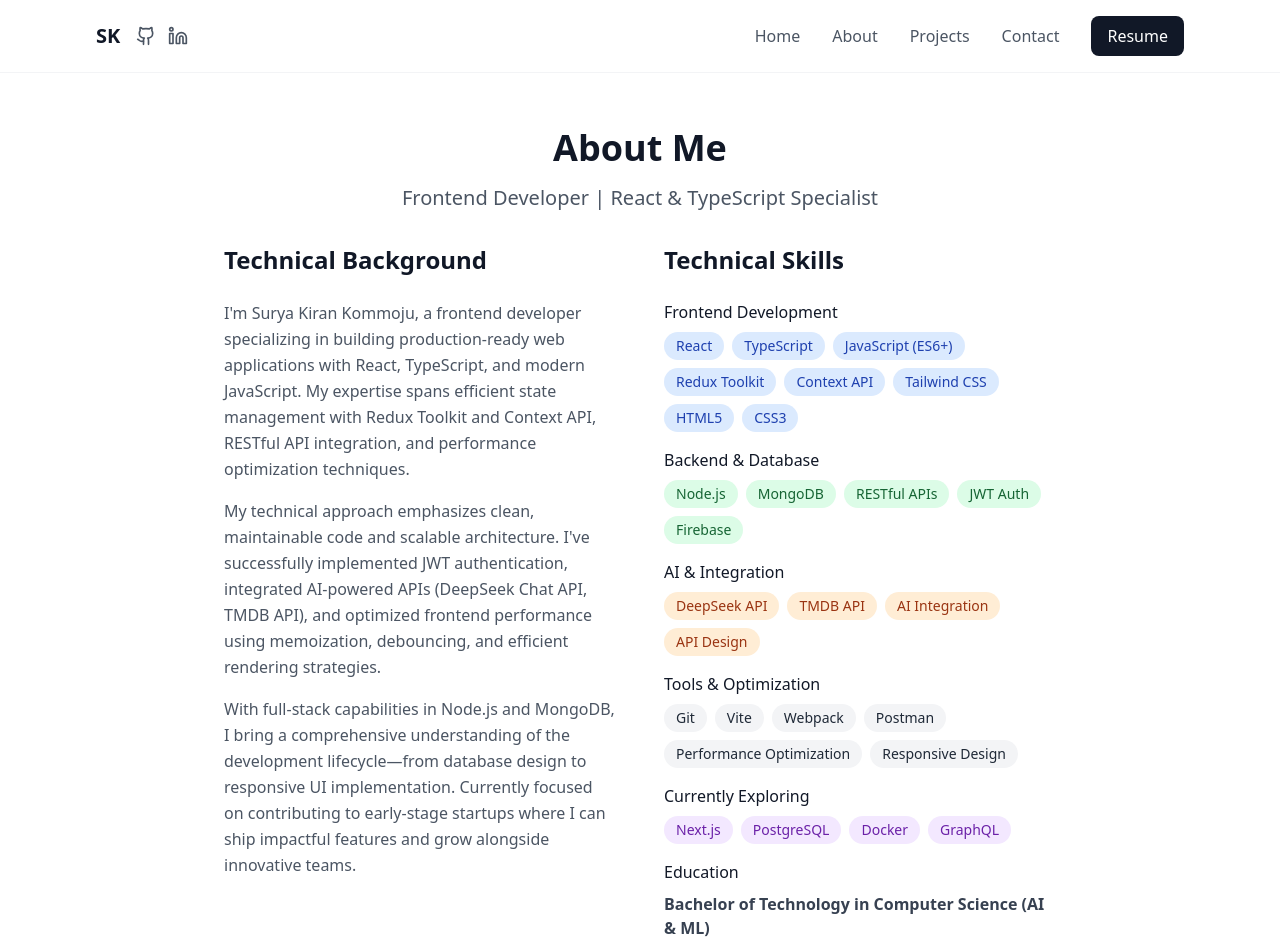
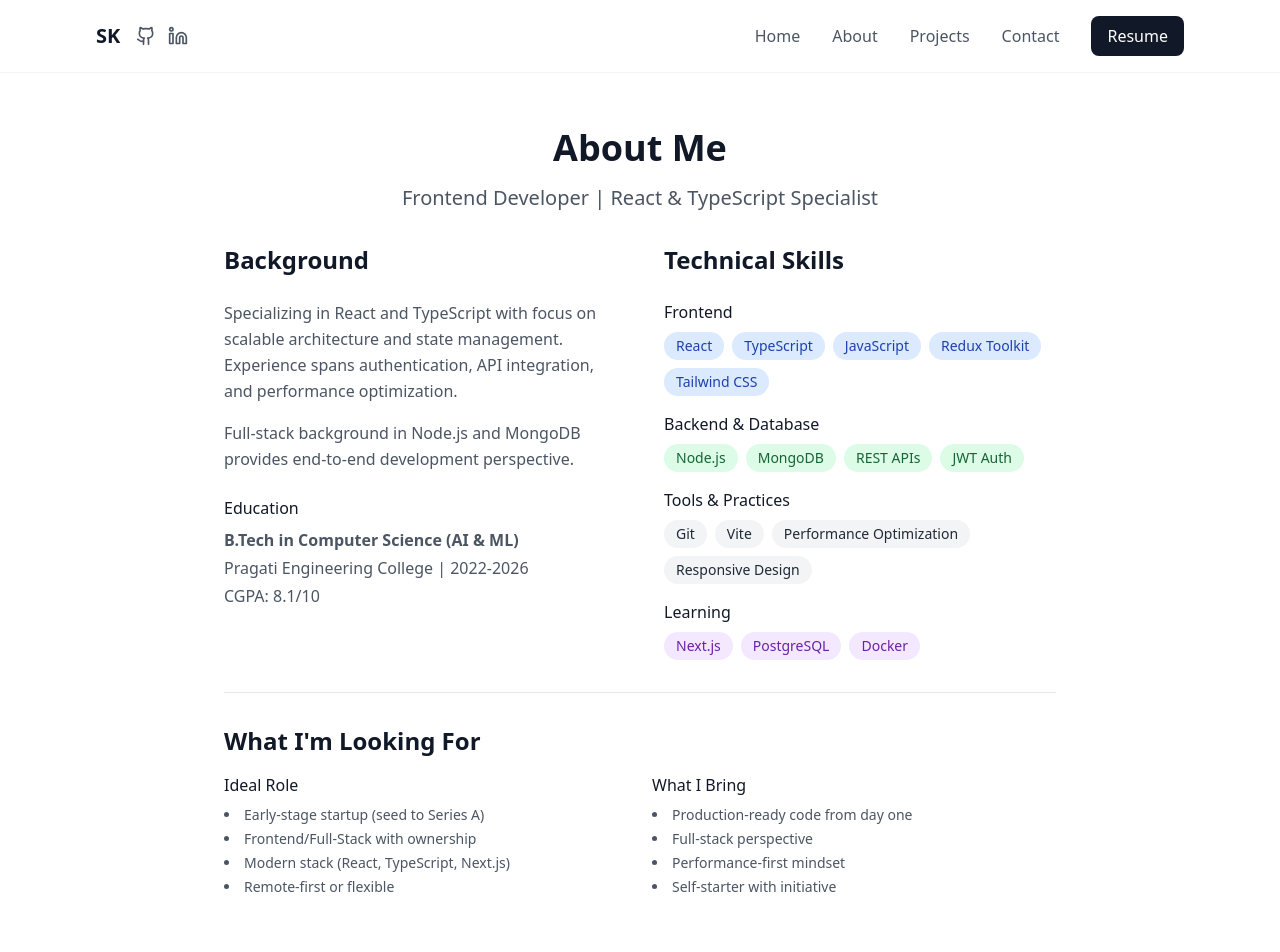
Before and after one commit to suryakiran589/suryakiran589.github.io, a React (Vite) app: page /about in a window 1280 px wide. Shown: the top 952 px of the page. Built offline with nearby package versions, Linux system fonts and the light colour scheme.

Commit message:
updated page content

```diff
--- a/src/components/About.jsx
+++ b/src/components/About.jsx
@@ -16,26 +16,26 @@ const About = () => {
 
             <div className="grid grid-cols-1 md:grid-cols-2 gap-12 items-start">
               <div className="space-y-6">
-                <h2 className="text-2xl font-semibold text-gray-900">Technical Background</h2>
+                <h2 className="text-2xl font-semibold text-gray-900">Background</h2>
                 <div className="space-y-4 text-gray-600 leading-relaxed">
                   <p>
-                    I'm Surya Kiran Kommoju, a frontend developer specializing in building
-                    production-ready web applications with React, TypeScript, and modern JavaScript.
-                    My expertise spans efficient state management with Redux Toolkit and Context API,
-                    RESTful API integration, and performance optimization techniques.
+                    Specializing in React and TypeScript with focus on scalable architecture
+                    and state management. Experience spans authentication, API integration,
+                    and performance optimization.
                   </p>
                   <p>
-                    My technical approach emphasizes clean, maintainable code and scalable
-                    architecture. I've successfully implemented JWT authentication, integrated
-                    AI-powered APIs (DeepSeek Chat API, TMDB API), and optimized frontend
-                    performance using memoization, debouncing, and efficient rendering strategies.
+                    Full-stack background in Node.js and MongoDB provides end-to-end
+                    development perspective.
                   </p>
-                  <p>
-                    With full-stack capabilities in Node.js and MongoDB, I bring a comprehensive
-                    understanding of the development lifecycle—from database design to responsive
-                    UI implementation. Currently focused on contributing to early-stage startups
-                    where I can ship impactful features and grow alongside innovative teams.
-                  </p>
+                </div>
+
+                <div>
+                  <h3 className="font-medium text-gray-900 mb-2">Education</h3>
+                  <div className="space-y-1 text-gray-600">
+                    <p className="font-semibold">B.Tech in Computer Science (AI & ML)</p>
+                    <p>Pragati Engineering College | 2022-2026</p>
+                    <p>CGPA: 8.1/10</p>
+                  </div>
                 </div>
               </div>
 
@@ -43,9 +43,9 @@ const About = () => {
                 <h2 className="text-2xl font-semibold text-gray-900">Technical Skills</h2>
                 <div className="space-y-4">
                   <div>
-                    <h3 className="font-medium text-gray-900 mb-2">Frontend Development</h3>
+                    <h3 className="font-medium text-gray-900 mb-2">Frontend</h3>
                     <div className="flex flex-wrap gap-2">
-                      {['React', 'TypeScript', 'JavaScript (ES6+)', 'Redux Toolkit', 'Context API', 'Tailwind CSS', 'HTML5', 'CSS3'].map((skill) => (
+                      {['React', 'TypeScript', 'JavaScript', 'Redux Toolkit', 'Tailwind CSS'].map((skill) => (
                         <span key={skill} className="bg-blue-100 text-blue-800 px-3 py-1 rounded-full text-sm">
                           {skill}
                         </span>
@@ -56,7 +56,7 @@ const About = () => {
                   <div>
                     <h3 className="font-medium text-gray-900 mb-2">Backend & Database</h3>
                     <div className="flex flex-wrap gap-2">
-                      {['Node.js', 'MongoDB', 'RESTful APIs', 'JWT Auth', 'Firebase'].map((skill) => (
+                      {['Node.js', 'MongoDB', 'REST APIs', 'JWT Auth'].map((skill) => (
                         <span key={skill} className="bg-green-100 text-green-800 px-3 py-1 rounded-full text-sm">
                           {skill}
                         </span>
@@ -65,20 +65,9 @@ const About = () => {
                   </div>
 
                   <div>
-                    <h3 className="font-medium text-gray-900 mb-2">AI & Integration</h3>
+                    <h3 className="font-medium text-gray-900 mb-2">Tools & Practices</h3>
                     <div className="flex flex-wrap gap-2">
-                      {['DeepSeek API', 'TMDB API', 'AI Integration', 'API Design'].map((skill) => (
-                        <span key={skill} className="bg-orange-100 text-orange-800 px-3 py-1 rounded-full text-sm">
-                          {skill}
-                        </span>
-                      ))}
-                    </div>
-                  </div>
-
-                  <div>
-                    <h3 className="font-medium text-gray-900 mb-2">Tools & Optimization</h3>
-                    <div className="flex flex-wrap gap-2">
-                      {['Git', 'Vite', 'Webpack', 'Postman', 'Performance Optimization', 'Responsive Design'].map((skill) => (
+                      {['Git', 'Vite', 'Performance Optimization', 'Responsive Design'].map((skill) => (
                         <span key={skill} className="bg-gray-100 text-gray-800 px-3 py-1 rounded-full text-sm">
                           {skill}
                         </span>
@@ -87,52 +76,38 @@ const About = () => {
                   </div>
 
                   <div>
-                    <h3 className="font-medium text-gray-900 mb-2">Currently Exploring</h3>
+                    <h3 className="font-medium text-gray-900 mb-2">Learning</h3>
                     <div className="flex flex-wrap gap-2">
-                      {['Next.js', 'PostgreSQL', 'Docker', 'GraphQL'].map((skill) => (
+                      {['Next.js', 'PostgreSQL', 'Docker'].map((skill) => (
                         <span key={skill} className="bg-purple-100 text-purple-800 px-3 py-1 rounded-full text-sm">
                           {skill}
                         </span>
                       ))}
                     </div>
                   </div>
-
-
-                  <div>
-                    <h3 className="font-medium text-gray-900 mb-2">Education</h3>
-                    <div className="space-y-2 text-gray-700">
-                      <p className="font-semibold">Bachelor of Technology in Computer Science (AI & ML)</p>
-                      <p>Pragati Engineering College</p>
-                      <p>2022 - 2026 | CGPA: 8.1/10</p>
-                    </div>
-                  </div>
-
                 </div>
               </div>
             </div>
 
-            {/* Additional Section - What I'm Looking For */}
             <div className="mt-12 border-t pt-8">
               <h2 className="text-2xl font-semibold text-gray-900 mb-4">What I'm Looking For</h2>
               <div className="grid grid-cols-1 md:grid-cols-2 gap-6 text-gray-600">
                 <div className="space-y-2">
-                  <h3 className="font-medium text-gray-900">Ideal Opportunity</h3>
+                  <h3 className="font-medium text-gray-900">Ideal Role</h3>
                   <ul className="list-disc list-inside space-y-1 text-sm">
                     <li>Early-stage startup (seed to Series A)</li>
-                    <li>Frontend or Full-Stack role with ownership</li>
-                    <li>Modern tech stack (React, TypeScript, Next.js)</li>
-                    <li>Remote-first or flexible work environment</li>
-                    <li>AI/ML, SaaS, or developer tools space</li>
+                    <li>Frontend/Full-Stack with ownership</li>
+                    <li>Modern stack (React, TypeScript, Next.js)</li>
+                    <li>Remote-first or flexible</li>
                   </ul>
                 </div>
                 <div className="space-y-2">
                   <h3 className="font-medium text-gray-900">What I Bring</h3>
                   <ul className="list-disc list-inside space-y-1 text-sm">
                     <li>Production-ready code from day one</li>
-                    <li>Full-stack perspective on frontend work</li>
-                    <li>AI API integration experience</li>
-                    <li>Performance optimization mindset</li>
-                    <li>Self-starter with strong initiative</li>
+                    <li>Full-stack perspective</li>
+                    <li>Performance-first mindset</li>
+                    <li>Self-starter with initiative</li>
                   </ul>
                 </div>
               </div>
--- a/src/components/Contact.jsx
+++ b/src/components/Contact.jsx
@@ -11,27 +11,21 @@ const Contact = () => {
         <div className="max-w-4xl mx-auto px-4 sm:px-6 lg:px-8 py-12">
           <div className="text-center space-y-4 mb-12">
             <h1 className="text-4xl font-bold text-gray-900">Contact Me</h1>
-            <p className="text-xl text-gray-600">Let's discuss your next project</p>
+            <p className="text-xl text-gray-600">Let's build something great together</p>
           </div>
 
           <div className="grid grid-cols-1 md:grid-cols-2 gap-12">
-            {/* Left Column */}
             <div className="space-y-8">
               <div>
-                <h2 className="text-2xl font-semibold text-gray-900 mb-4">Open to Opportunities</h2>
-                <p className="text-gray-600 leading-relaxed mb-4">
-                  I'm Surya Kiran Kommoju, actively seeking frontend or full-stack roles at
-                  early-stage startups. If you're building something impactful with React,
-                  TypeScript, or AI-integrated applications, I'd love to connect.
-                </p>
+                <h2 className="text-2xl font-semibold text-gray-900 mb-4">Let's Connect</h2>
                 <p className="text-gray-600 leading-relaxed">
-                  Available for remote positions with flexible hours. Ready to contribute
-                  production-ready code and ship features that matter.
+                  Open to frontend or full-stack roles at early-stage startups building
+                  with modern tech stacks.
                 </p>
               </div>
 
               <div className="space-y-3">
-                <h3 className="text-lg font-semibold text-gray-900 mb-3">Reach Out</h3>
+                <h3 className="text-lg font-semibold text-gray-900 mb-3">Get In Touch</h3>
 
                 <a
                   href="mailto:kommojusurya61@gmail.com"
@@ -78,7 +72,6 @@ const Contact = () => {
               </div>
             </div>
 
-            {/* Right Column - Info Cards */}
             <div className="space-y-6">
               <div className="bg-blue-50 border border-blue-200 rounded-lg p-6">
                 <h3 className="text-lg font-semibold text-gray-900 mb-4">Quick Info</h3>
@@ -87,7 +80,7 @@ const Contact = () => {
                     <MapPin size={20} className="text-blue-600 mt-1 flex-shrink-0" />
                     <div>
                       <div className="font-medium text-gray-900">Location</div>
-                      <div className="text-sm text-gray-600">Anakapalle, AP, India </div>
+                      <div className="text-sm text-gray-600">Anakapalle, AP, India</div>
                     </div>
                   </div>
 
@@ -95,51 +88,43 @@ const Contact = () => {
                     <Calendar size={20} className="text-blue-600 mt-1 flex-shrink-0" />
                     <div>
                       <div className="font-medium text-gray-900">Availability</div>
-                      <div className="text-sm text-gray-600">Immediate start • Flexible hours</div>
+                      <div className="text-sm text-gray-600">Immediate • Flexible hours</div>
                     </div>
                   </div>
                 </div>
               </div>
 
               <div className="bg-gray-50 rounded-lg p-6">
-                <h3 className="text-lg font-semibold text-gray-900 mb-4">What I'm Looking For</h3>
+                <h3 className="text-lg font-semibold text-gray-900 mb-4">Seeking</h3>
                 <ul className="space-y-2 text-sm text-gray-600">
                   <li className="flex items-start">
                     <span className="text-blue-600 mr-2">•</span>
-                    <span>Frontend/Full-Stack roles at startups</span>
+                    <span>Frontend/Full-Stack at startups</span>
                   </li>
                   <li className="flex items-start">
                     <span className="text-blue-600 mr-2">•</span>
-                    <span>Remote-first or flexible work environment</span>
+                    <span>Remote-first environment</span>
                   </li>
                   <li className="flex items-start">
                     <span className="text-blue-600 mr-2">•</span>
-                    <span>Modern tech stack (React, TypeScript, Next.js)</span>
+                    <span>Modern stack (React, TypeScript)</span>
                   </li>
                   <li className="flex items-start">
                     <span className="text-blue-600 mr-2">•</span>
-                    <span>AI/ML, SaaS, or developer tools space</span>
-                  </li>
-                  <li className="flex items-start">
-                    <span className="text-blue-600 mr-2">•</span>
-                    <span>High-ownership, fast-paced teams</span>
+                    <span>High-ownership teams</span>
                   </li>
                 </ul>
               </div>
-
-
             </div>
           </div>
 
-          {/* Bottom CTA */}
           <div className="mt-12 text-center bg-gradient-to-r from-blue-50 to-indigo-50 rounded-lg p-8 border border-blue-100">
-            <h3 className="text-2xl font-semibold text-gray-900 mb-3">Ready to Work Together?</h3>
+            <h3 className="text-2xl font-semibold text-gray-900 mb-3">Let's Talk</h3>
             <p className="text-gray-600 mb-6 max-w-2xl mx-auto">
-              Whether you're hiring for a role, have a project idea, or just want to discuss
-              frontend development and AI integration, I'm always open to meaningful conversations.
+              Have a role or project in mind? Let's discuss how we can work together.
             </p>
             <a
-              href="mailto:kommojusurya61@gmail.com?subject=Opportunity at [Your Company]&body=Hi Surya,%0D%0A%0D%0AI came across your portfolio and would love to discuss..."
+              href="mailto:kommojusurya61@gmail.com?subject=Opportunity at [Your Company]&body=Hi Surya,%0D%0A%0D%0AI came across your portfolio..."
               className="inline-block bg-blue-600 text-white px-8 py-3 rounded-lg hover:bg-blue-700 transition-colors font-medium"
             >
               Send an Email
--- a/src/components/HomeInfo.jsx
+++ b/src/components/HomeInfo.jsx
@@ -1,60 +1,60 @@
-import React from 'react'
-import { Typewriter } from "react-simple-typewriter";
-import { motion } from "motion/react";
+// import React from 'react'
+// import { Typewriter } from "react-simple-typewriter";
+// import { motion } from "motion/react";
 
-const HomeInfo = () => {
-  return (
-    <>
-    <motion.div
-        initial={{ opacity: 0, y: 100 }}
-        animate={{ opacity: 1, y: 0 }}
-        transition={{ duration: 1, delay: 0.2 }}
-        className=" "
-      >
-        <div className="flex justify-center ">
-          <h1 className="text-7xl font-custom text-violet-800">
-            <Typewriter
-              cursor={true}
-              loop={false}
-              words={[
-                  "Frontend Developer.",
-  "Building with React & Tailwind.",
-  "Turning ideas into UIs.",
-  "Exploring AI + Web."
-              ]}
-              cursorBlinking={true}
-            />
-          </h1>
-        </div>
-        <div className="flex  flex-wrap justify-center p-2 mt-5">
-          <div className="">
-            <img
-              className="rounded-[50%] w-[350px] h-[350px] object-cover shadow-2xl shadow-black  border-0"
-              src="https://res.cloudinary.com/djcbpkxwh/image/upload/v1749816405/profile_2_hubz22.jpg"
-            ></img>
-          </div>
-          <div className="w-[60%] flex items-center pl-8 m-5">
-            <div className=" ">
-              <div className="">
-                <p className="font-custom text-xl">
-                  <span className="block text-4xl">
-                    👋 Hey there! I'm Surya kiran
-                  </span>
-                  I'm a frontend developer who enjoys building sleek and accessible web interfaces. I focus on writing clean code, optimizing performance, and making users smile. I'm currently open to internships where I can learn, grow, and make an impact with code.
-                  {/* <span className="block">I'm
-                  actively looking for internship opportunities where I can
-                  contribute, learn, and grow alongside experienced developers.
-                  My goal is to be part of a team that values creativity,
-                  performance, and user-centric design.</span> */}
-                </p>
-              </div>
+// const HomeInfo = () => {
+//   return (
+//     <>
+//     <motion.div
+//         initial={{ opacity: 0, y: 100 }}
+//         animate={{ opacity: 1, y: 0 }}
+//         transition={{ duration: 1, delay: 0.2 }}
+//         className=" "
+//       >
+//         <div className="flex justify-center ">
+//           <h1 className="text-7xl font-custom text-violet-800">
+//             <Typewriter
+//               cursor={true}
+//               loop={false}
+//               words={[
+//                   "Frontend Developer.",
+//   "Building with React & Tailwind.",
+//   "Turning ideas into UIs.",
+//   "Exploring AI + Web."
+//               ]}
+//               cursorBlinking={true}
+//             />
+//           </h1>
+//         </div>
+//         <div className="flex  flex-wrap justify-center p-2 mt-5">
+//           <div className="">
+//             <img
+//               className="rounded-[50%] w-[350px] h-[350px] object-cover shadow-2xl shadow-black  border-0"
+//               src="https://res.cloudinary.com/djcbpkxwh/image/upload/v1749816405/profile_2_hubz22.jpg"
+//             ></img>
+//           </div>
+//           <div className="w-[60%] flex items-center pl-8 m-5">
+//             <div className=" ">
+//               <div className="">
+//                 <p className="font-custom text-xl">
+//                   <span className="block text-4xl">
+//                     👋 Hey there! I'm Surya kiran
+//                   </span>
+//                   I'm a frontend developer who enjoys building sleek and accessible web interfaces. I focus on writing clean code, optimizing performance, and making users smile. I'm currently open to internships where I can learn, grow, and make an impact with code.
+//                   {/* <span className="block">I'm
+//                   actively looking for internship opportunities where I can
+//                   contribute, learn, and grow alongside experienced developers.
+//                   My goal is to be part of a team that values creativity,
+//                   performance, and user-centric design.</span> */}
+//                 </p>
+//               </div>
 
-            </div>
-          </div>
-        </div>
-      </motion.div>
-    </>
-  )
-}
+//             </div>
+//           </div>
+//         </div>
+//       </motion.div>
+//     </>
+//   )
+// }
 
-export default HomeInfo
+// export default HomeInfo
```
